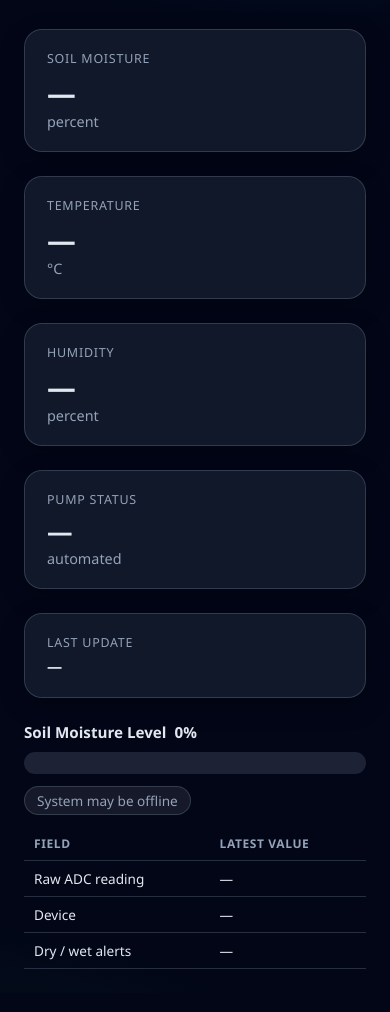
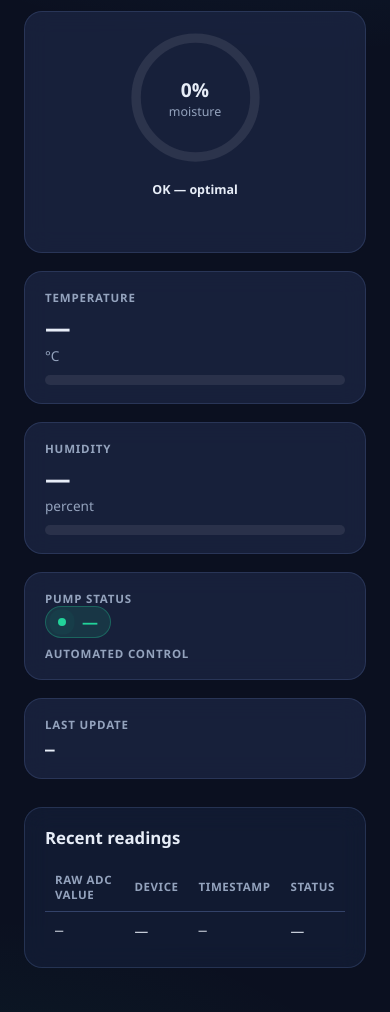
Before and after one commit to Samarjeetgit/IoT-Farming-System, a plain HTML site: page index.html in a window 390 px wide. Shown: the part 157-1169 px from the top of the page. Drawn offline with Linux system fonts and the light colour scheme; no server answers.

Commit message:
Enhance dashboard UI: gauge ring, status pills, animated bars

```diff
--- a/index.html
+++ b/index.html
@@ -6,189 +6,305 @@
 <title>IoT Smart Irrigation Dashboard</title>
 <style>
   :root {
-    --bg: #0f172a;
-    --panel: rgba(30, 41, 59, 0.55);
-    --border: rgba(148, 163, 184, 0.25);
-    --text: #e2e8f0;
-    --muted: #94a3b8;
-    --accent: #22c55e;
-    --accent-2: #06b6d4;
-    --danger: #ef4444;
-    --card-radius: 18px;
-    --page-gap: 24px;
+    --bg: #0b1020;
+    --bg-2: #121a3a;
+    --panel: rgba(22, 33, 60, 0.62);
+    --panel-border: rgba(110, 135, 200, 0.22);
+    --text: #e7edf7;
+    --muted: #94a3bd;
+    --card: rgba(38, 52, 88, 0.48);
+    --card-border: rgba(120, 150, 220, 0.18);
+    --accent: #22d39a;      /* green — wet / ok */
+    --accent-2: #38bdf8;    /* sky */
+    --warn: #fbbf24;        /* amber — between thresholds */
+    --danger: #f87171;      /* red — dry */
+    --radius: 18px;
   }
+
   * { margin: 0; padding: 0; box-sizing: border-box; }
+
   body {
-    font-family: "Segoe UI", system-ui, -apple-system, sans-serif;
-    background: #020617;
+    font-family: "Segoe UI", "Inter", system-ui, -apple-system, sans-serif;
+    background:
+      radial-gradient(1200px 700px at 85% -15%, rgba(56, 189, 248, 0.14), transparent 55%),
+      radial-gradient(900px 600px at -10% 120%, rgba(34, 211, 154, 0.1), transparent 55%),
+      var(--bg);
     min-height: 100vh;
     color: var(--text);
-    background-image:
-      radial-gradient(900px 500px at 80% -10%, rgba(6, 182, 212, 0.18), transparent 60%),
-      radial-gradient(700px 500px at -10% 120%, rgba(34, 197, 94, 0.12), transparent 60%);
   }
-  .container { max-width: 1200px; margin: 0 auto; padding: var(--page-gap); }
-  header h1 { font-size: 2rem; font-weight: 700; letter-spacing: -0.02em; }
-  header p { margin-top: 4px; color: var(--muted); font-size: 0.95rem; }
+
+  /* ---------- layout ---------- */
+  .container { max-width: 1240px; margin: 0 auto; padding: 28px 24px 44px; }
+
+  header {
+    display: flex; flex-wrap: wrap; align-items: center; gap: 16px;
+    margin-bottom: 26px;
+  }
+  header h1 { font-size: 1.95rem; font-weight: 700; letter-spacing: -0.015em; }
+  header h1 .accent { background: linear-gradient(90deg, var(--accent-2), var(--accent));
+    -webkit-background-clip: text; background-clip: text; -webkit-text-fill-color: transparent; }
+  .live-pill {
+    display: inline-flex; align-items: center; gap: 8px;
+    padding: 6px 14px; border-radius: 999px;
+    background: rgba(34, 211, 154, 0.12);
+    border: 1px solid rgba(34, 211, 154, 0.35);
+    font-size: 0.82rem; font-weight: 600; color: var(--accent);
+  }
+  .live-pill .dot {
+    width: 8px; height: 8px; border-radius: 50%;
+    background: var(--accent); box-shadow: 0 0 0 0 rgba(34, 211, 154, 0.7);
+    animation: pulse 2.4s infinite;
+  }
+  @keyframes pulse {
+    0%   { box-shadow: 0 0 0 0 rgba(34, 211, 154, 0.7); }
+    70%  { box-shadow: 0 0 0 9px rgba(34, 211, 154, 0); }
+    100% { box-shadow: 0 0 0 0 rgba(34, 211, 154, 0); }
+  }
+
+  /* ---------- cards ---------- */
   .cards {
     display: grid;
-    grid-template-columns: repeat(auto-fit, minmax(200px, 1fr));
-    gap: var(--page-gap);
-    margin-top: 32px;
+    grid-template-columns: repeat(auto-fit, minmax(215px, 1fr));
+    gap: 18px;
   }
   .card {
-    background: var(--panel);
+    background: var(--card);
     backdrop-filter: blur(12px);
     -webkit-backdrop-filter: blur(12px);
-    border: 1px solid var(--border);
-    border-radius: var(--card-radius);
-    padding: 20px 22px;
-    box-shadow: 0 8px 24px rgba(0, 0, 0, 0.25);
+    border: 1px solid var(--card-border);
+    border-radius: var(--radius);
+    padding: 18px 20px;
+    transition: transform 0.25s ease, box-shadow 0.25s ease, border-color 0.25s ease;
   }
-  .label { font-size: 0.78rem; text-transform: uppercase; letter-spacing: 0.06em; color: var(--muted); }
-  .value { font-size: 2.4rem; font-weight: 700; margin-top: 6px; }
-  .unit { font-size: 0.9rem; color: var(--muted); }
-  .moisture-section {
-    margin-top: var(--page-gap);
-    display: grid;
-    grid-template-columns: 1fr;
-    gap: var(--page-gap);
+  .card:hover { transform: translateY(-3px); border-color: rgba(120, 150, 220, 0.4); box-shadow: 0 12px 28px rgba(0, 0, 0, 0.35); }
+  .card-label {
+    font-size: 0.72rem; text-transform: uppercase; letter-spacing: 0.07em;
+    color: var(--muted); font-weight: 700;
   }
-  .bar-label { font-size: 0.95rem; font-weight: 600; margin-bottom: 10px; display: flex; gap: 8px; align-items: baseline; }
-  .bar {
-    height: 22px;
-    background: rgba(148, 163, 184, 0.18);
-    border-radius: 999px;
-    overflow: hidden;
+  .card-value { font-size: 2rem; font-weight: 700; margin-top: 8px; line-height: 1.2; }
+  .card-unit { font-size: 0.85rem; color: var(--muted); margin-top: 2px; }
+
+  /* ---------- gauge ---------- */
+  .gauge-block {
+    display: flex; flex-direction: column; align-items: center; justify-content: center;
+    gap: 10px;
   }
-  .fill { height: 100%; width: 0; transition: width 0.6s ease; background: linear-gradient(90deg, var(--accent-2), var(--accent)); }
-  .fill.dry { background: linear-gradient(90deg, var(--danger), #f59e0b); }
-  .alerts { margin-top: 12px; font-size: 0.85rem; min-height: 1.25rem; }
-  .tag {
-    display: inline-block; padding: 4px 12px; border-radius: 999px;
-    background: rgba(255, 255, 255, 0.08); border: 1px solid var(--border); color: var(--muted);
+  .ring-wrap { position: relative; width: 165px; height: 165px; }
+  .ring { width: 100%; height: 100%; }
+  .ring circle { fill: none; stroke-width: 7; }
+  .ring-bg { stroke: rgba(255, 255, 255, 0.09); stroke-linecap: round; }
+  .ring-fill {
+    stroke: url(#ringGrad);
+    stroke-linecap: round;
+    transition: stroke-dashoffset 0.9s cubic-bezier(0.2, 0.9, 0.3, 1);
   }
-  .tag.ok   { background: rgba(34, 197, 94, 0.15); color: var(--accent); }
-  .tag.warn { background: rgba(245, 158, 11, 0.15); color: #fbbf24; }
-  .tag.alert { background: rgba(239, 68, 68, 0.15); color: var(--danger); }
-  table { width: 100%; border-collapse: collapse; font-size: 0.85rem; margin-top: 12px; }
-  th, td { padding: 8px 10px; text-align: left; border-bottom: 1px solid var(--border); color: var(--text); }
-  th { color: var(--muted); font-weight: 600; text-transform: uppercase; font-size: 0.75rem; letter-spacing: 0.05em; }
-  @media (max-width: 640px) { .value { font-size: 1.8rem; } }
+  .ring-center {
+    position: absolute; inset: 0; display: flex; flex-direction: column;
+    align-items: center; justify-content: center;
+  }
+  .ring-center .big { font-size: 1.55rem; font-weight: 700; }
+  .ring-center .small { font-size: 0.78rem; color: var(--muted); }
+  .gauge-badge {
+    font-size: 0.78rem; padding: 5px 12px; border-radius: 999px; font-weight: 700;
+    border: 1px solid transparent;
+  }
+  .gauge-badge.ok     { color: var(--accent);  background: rgba(34, 211, 154, 0.12); border-color: rgba(34, 211, 154, 0.3); }
+  .gauge-badge.warn   { color: var(--warn);    background: rgba(251, 191, 36, 0.12); border-color: rgba(251, 191, 36, 0.3); }
+  .gauge-badge.dry    { color: var(--danger);  background: rgba(248, 113, 113, 0.12); border-color: rgba(248, 113, 113, 0.3); }
+
+  /* ---------- bar ---------- */
+  .bar-line { margin-top: 10px; }
+  .bar-label { font-size: 0.8rem; display: flex; gap: 8px; align-items: baseline; color: var(--text); }
+  .bar { height: 10px; border-radius: 999px; overflow: hidden; background: rgba(255, 255, 255, 0.08); }
+  .bar-fill { height: 100%; width: 0%;
+    background: linear-gradient(90deg, var(--accent-2), var(--accent));
+    transition: width 1.1s cubic-bezier(0.2, 0.9, 0.3, 1); }
+  .bar-fill.warn { background: linear-gradient(90deg, #fbbf24, #f87171); }
+  .bar-fill.dry  { background: linear-gradient(90deg, #f87171, #b91c1c); }
+
+  /* ---------- stats table ---------- */
+  .panel {
+    margin-top: 28px;
+    background: var(--panel);
+    border: 1px solid var(--panel-border);
+    border-radius: var(--radius);
+    padding: 18px 20px;
+    backdrop-filter: blur(12px);
+    -webkit-backdrop-filter: blur(12px);
+  }
+  .panel h2 { font-size: 1.05rem; margin-bottom: 14px; font-weight: 700; }
+  table { width: 100%; border-collapse: collapse; font-size: 0.86rem; }
+  th, td { padding: 9px 10px; text-align: left; border-bottom: 1px solid var(--card-border); }
+  th { color: var(--muted); text-transform: uppercase; font-size: 0.72rem; letter-spacing: 0.05em; font-weight: 600; }
+  tr:last-child td { border-bottom: none; }
+  .mono { font-family: "Cascadia Mono", Consolas, monospace; }
+  .pump-chip {
+    display: inline-flex; align-items: center; gap: 8px; font-weight: 700;
+    padding: 4px 12px; border-radius: 999px;
+    background: rgba(34, 211, 154, 0.12); color: var(--accent);
+    border: 1px solid rgba(34, 211, 154, 0.3);
+  }
+  .pump-chip.off { background: rgba(255,255,255,0.06); color: var(--muted); border-color: rgba(255,255,255,0.12); }
+  .pump-chip::before {
+    content: ""; display: inline-block; width: 8px; height: 8px; border-radius: 50%;
+    background: currentColor; animation: pulse 2s infinite;
+  }
+  .pump-chip.off::before { animation: none; }
+
+  /* ---------- responsive ---------- */
+  @media (max-width: 660px) {
+    .card-value { font-size: 1.6rem; }
+    .ring-wrap { width: 135px; height: 135px; }
+    .ring-center .big { font-size: 1.2rem; }
+    header h1 { font-size: 1.5rem; }
+  }
 </style>
 </head>
 <body>
   <div class="container">
     <header>
-      <h1>🌱 IoT Smart Irrigation Dashboard</h1>
-      <p>Live soil moisture, temperature and humidity from the ESP32 farm sensor</p>
+      <h1>🌱 IoT <span class="accent">Smart Irrigation</span> Dashboard</h1>
+      <span class="live-pill"><span class="dot"></span> System Live</span>
     </header>
 
     <section class="cards">
+      <div class="card gauge-block">
+        <div class="ring-wrap">
+          <svg class="ring" viewBox="0 0 100 100" xmlns="http://www.w3.org/2000/svg">
+            <defs>
+              <linearGradient id="ringGrad" x1="0" y1="0" x2="0" y2="1">
+                <stop offset="0%" stop-color="var(--accent-2)"/>
+                <stop offset="100%" stop-color="var(--accent)"/>
+              </linearGradient>
+            </defs>
+            <circle class="ring-bg" cx="50" cy="50" r="44"/>
+            <circle class="ring-fill" cx="50" cy="50" r="44"
+                    stroke="url(#ringGrad)" stroke-width="7"
+                    stroke-dasharray="276.46" stroke-dashoffset="276.46"
+                    stroke-linecap="round"/>
+          </svg>
+          <div class="ring-center">
+            <div class="big" id="moisture-value">0%</div>
+            <div class="small">moisture</div>
+          </div>
+        </div>
+        <span class="gauge-badge" id="moisture-badge">OK — optimal</span>
+        <div class="bar-line">
+          <div class="bar"><div class="bar-fill" id="moisture-bar"></div></div>
+        </div>
+      </div>
+
       <div class="card">
-        <div class="label">Soil Moisture</div>
-        <div class="value" id="moisture">—</div>
-        <div class="unit">percent</div>
+        <div class="card-label">Temperature</div>
+        <div class="card-value" id="temperature">—</div>
+        <div class="card-unit">°C</div>
+        <div class="bar-line">
+          <div class="bar"><div class="bar-fill" id="temperature-bar"></div></div>
+        </div>
       </div>
+
       <div class="card">
-        <div class="label">Temperature</div>
-        <div class="value" id="temperature">—</div>
-        <div class="unit">°C</div>
+        <div class="card-label">Humidity</div>
+        <div class="card-value" id="humidity">—</div>
+        <div class="card-unit">percent</div>
+        <div class="bar-line">
+          <div class="bar"><div class="bar-fill" id="humidity-bar"></div></div>
+        </div>
       </div>
+
       <div class="card">
-        <div class="label">Humidity</div>
-        <div class="value" id="humidity">—</div>
-        <div class="unit">percent</div>
+        <div class="card-label">Pump Status</div>
+        <span class="pump-chip" id="pump-status"><span class="pump-dot"></span>—</span>
+        <div class="card-label" style="margin-top:8px">automated control</div>
       </div>
+
       <div class="card">
-        <div class="label">Pump Status</div>
-        <div class="value" id="pump" style="font-size: 1.6rem">—</div>
-        <div class="unit">automated</div>
-      </div>
-      <div class="card">
-        <div class="label">Last Update</div>
-        <div class="value" id="timestamp" style="font-size: 0.95rem; line-height: 1.3">—</div>
+        <div class="card-label">Last Update</div>
+        <div class="card-value mono" id="timestamp" style="font-size:1rem">—</div>
       </div>
     </section>
 
-    <section class="moisture-section">
-      <div>
-        <div class="bar-label">
-          Soil Moisture Level <span id="bar-value" style="color: var(--text)">0%</span>
-        </div>
-        <div class="bar"><div class="fill" id="bar-fill"></div></div>
-        <div class="alerts"><span class="tag" id="alert-tag">System may be offline</span></div>
-      </div>
+    <section class="panel">
+      <h2>Recent readings</h2>
+      <table>
+        <thead>
+          <tr><th>Raw ADC value</th><th>Device</th><th>Timestamp</th><th>Status</th></tr>
+        </thead>
+        <tbody>
+          <tr><td class="mono" id="raw">—</td><td id="device">—</td>
+              <td class="mono" id="ts">—</td><td id="alert">—</td></tr>
+        </tbody>
+      </table>
     </section>
-
-    <table>
-      <thead>
-        <tr><th>Field</th><th>Latest value</th></tr>
-      </thead>
-      <tbody>
-        <tr><td>Raw ADC reading</td><td id="raw">—</td></tr>
-        <tr><td>Device</td><td id="device">—</td></tr>
-        <tr><td>Dry / wet alerts</td><td id="alerts-row">—</td></tr>
-      </tbody>
-    </table>
   </div>
 
   <script>
     // Firebase Realtime Database URL the ESP32 firmware writes to
-    // (endpoint: /sensor.json — matches the firmware payload endpoint).
     const DB_URL = "https://soilmoisturedata-44dd2-default-rtdb.asia-southeast1.firebasedatabase.app/sensor.json";
 
-    const els = {
-      moisture: document.getElementById("moisture"),
-      temperature: document.getElementById("temperature"),
-      humidity: document.getElementById("humidity"),
-      pump: document.getElementById("pump"),
-      timestamp: document.getElementById("timestamp"),
-      barValue: document.getElementById("bar-value"),
-      barFill: document.getElementById("bar-fill"),
-      alertTag: document.getElementById("alert-tag"),
-      raw: document.getElementById("raw"),
-      device: document.getElementById("device"),
-      alertsRow: document.getElementById("alerts-row"),
-    };
-
+    // Hysteresis thresholds — keep in sync with firmware/IoT_Farming_System.ino
     const DRY_THRESHOLD = 30;
     const WET_THRESHOLD = 45;
 
+    // Circumference of the ring (r = 44 → 2πr ≈ 276.46)
+    const RING_CIRC = 276.46;
+    const $id = (id) => document.getElementById(id);
+
+    function pct(v) { return typeof v === "number" ? Math.min(Math.max(v, 0), 100) : 0; }
+
     function update(data) {
-      const num = (v, fallback) => (typeof v === "number" ? v : fallback);
-      const moisture = num(data.moisture, 0);
-      const raw = num(data.raw, 0);
-      const temp = num(data.temperature, 0);
-      const hum = num(data.humidity, 0);
-      const pump = data.pump === 1;
-      const device = String(data.device || "");
-      const ts = data.timestamp ? String(data.timestamp) : "—";
+      const moisture = pct(data.moisture);
+      const temp     = data.temperature || 0;
+      const hum      = data.humidity || 0;
+      const pumpOn   = data.pump === 1;
+      const ts       = data.timestamp ? String(data.timestamp) : "—";
 
-      els.moisture.textContent = moisture;
-      els.temperature.textContent = temp;
-      els.humidity.textContent = hum;
-      els.pump.textContent = pump ? "ON" : "OFF";
-      els.timestamp.textContent = ts;
-      els.barValue.textContent = moisture + "%";
-      els.barFill.style.width = moisture + "%";
-      els.barFill.classList.toggle("dry", moisture <= DRY_THRESHOLD);
-      els.raw.textContent = raw;
-      els.device.textContent = device || "—";
+      // --- moisture ring ---
+      const ringFill = $id("ring-fill") || document.querySelector(".ring-fill");
+      ringFill.style.strokeDashoffset = (RING_CIRC - (moisture / 100) * RING_CIRC).toFixed(2) + "px";
 
+      const badge = $id("moisture-badge");
+      if (moisture <= DRY_THRESHOLD) {
+        badge.classList = "gauge-badge dry"; badge.textContent = "DRY — pump ON";
+        ringFill.classList = "";
+      } else if (moisture >= WET_THRESHOLD) {
+        badge.classList = "gauge-badge ok"; badge.textContent = "WET — optimal";
+      } else {
+        badge.classList = "gauge-badge warn"; badge.textContent = "OK — in range";
+      }
+
+      $id("moisture-value").textContent = moisture + "%";
+      const bar = $id("moisture-bar");
+      bar.style.width = moisture + "%";
+      bar.classList.toggle("warn", moisture > DRY_THRESHOLD && moisture < WET_THRESHOLD);
+      bar.classList.toggle("dry", moisture <= DRY_THRESHOLD);
+
+      // --- temperature / humidity bars (scaled 0-40 and 0-100) ---
+      const tempBar = $id("temperature-bar");
+      tempBar.style.width = Math.min(Math.max(temp, 0), 40) + "%";
+      $id("temperature").textContent = temp;
+      const humBar = $id("humidity-bar");
+      humBar.style.width = hum + "%";
+      $id("humidity").textContent = hum;
+
+      // --- pump ---
+      const pump = $id("pump-status");
+      pump.className = "pump-chip" + (pumpOn ? "" : " off");
+      pump.textContent = (pumpOn ? "ON" : "OFF");
+
+      // --- stats ---
+      $id("raw").textContent = data.raw ?? "—";
+      $id("device").textContent = data.device || "—";
+      $id("ts").textContent = ts;
+      $id("timestamp").textContent = ts;
+
+      // --- alert ---
       const alerts = [];
-      if (moisture <= DRY_THRESHOLD) alerts.push("DRY — pump ON");
-      else if (moisture >= WET_THRESHOLD) alerts.push("WET — pump OFF");
-      else alerts.push("Optimal range");
-      els.alertsRow.textContent = alerts.join(" · ");
-
-      if (moisture <= DRY_THRESHOLD) {
-        els.alertTag.className = "tag alert"; els.alertTag.textContent = "Soil is DRY";
-      } else if (moisture >= WET_THRESHOLD) {
-        els.alertTag.className = "tag ok"; els.alertTag.textContent = "Soil is WET";
-      } else {
-        els.alertTag.className = "tag"; els.alertTag.textContent = "Soil moisture OK";
-      }
+      if (moisture <= DRY_THRESHOLD) alerts.push("Soil is DRY — irrigation ON");
+      else if (moisture >= WET_THRESHOLD) alerts.push("Soil is WET — irrigation OFF");
+      else alerts.push("Moisture in optimal range");
+      if (data.raw != null) alerts.push("Raw ADC: " + data.raw);
+      $id("alert").textContent = alerts.join(" · ");
     }
 
     async function refresh() {
@@ -202,8 +318,7 @@
       }
     }
 
-    // Poll every 2 seconds; also refresh on page focus (tab return).
-    setInterval(refresh, 2000);
+    setInterval(refresh, 2000);          // poll every 2 seconds
     document.addEventListener("visibilitychange", () => {
       if (document.visibilityState === "visible") refresh();
     });
```
